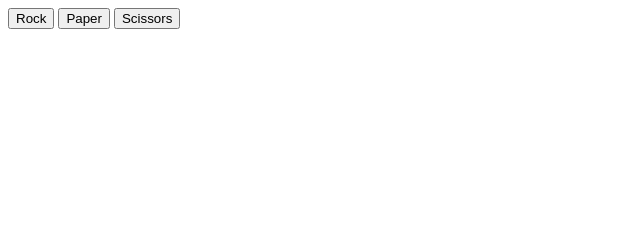
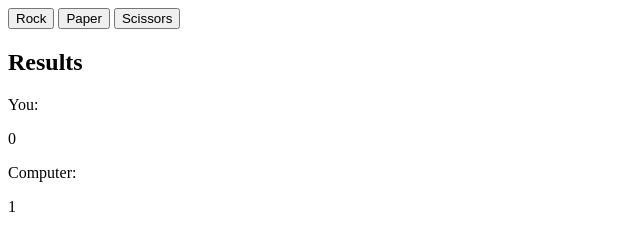
Before and after one commit to wsteo/odin-rock-paper-scissors, a plain HTML site: page index.html in a window 1280 px wide. Both pictures are taken after a click on the button "Rock". Shown: the whole page, without its empty margins (0-640 px from the left). Drawn offline with Linux system fonts and the light colour scheme.

Commit message:
Update gameplay and UI

```diff
--- a/index.html
+++ b/index.html
@@ -11,5 +11,17 @@
     <button id="rockBtn" value="rock">Rock</button>
     <button id="paperBtn" value="paper">Paper</button>
     <button id="scissorsBtn" value="scissors">Scissors</button>
+    <div>
+        <h2>Results</h2>
+        <div>
+            <p>You:</p>
+            <p id="playerScore">0</p>
+        </div>
+        <div>
+            <p>Computer:</p>
+            <p id="computerScore">0</p>
+        </div>
+    </div>
+    <p id="finalResult"></p>
 </body>
 </html>
--- a/script.js
+++ b/script.js
@@ -66,29 +66,30 @@ function showWinner(playerTotalScore, computerTotalScore) {
 
 
 function game() {
-    // let result = "";
-
-    // let playerSelection = getPlayerChoice();
-    // let computerSelection = getComputerChoice();
-    // result = playRound(playerSelection,computerSelection);
-    // console.log(displayResult(result,playerSelection, computerSelection));
-    // updateScore(result,playerTotalScore,computerTotalScore);
-
-    // console.log(showWinner(playerTotalScore, computerTotalScore));
-}
-
-game();
-
     const buttons = document.querySelectorAll('button');
-
-buttons.forEach((buttons) => {
-    buttons.addEventListener('click', function (e) {
+    let roundPlayed = 0;
+    buttons.forEach((button) => {
+        button.addEventListener('click', function (e) {
             let result = "";
             let playerChoice = this.value;
             playerChoice = playerChoice.toLowerCase();
             let computerSelection = getComputerChoice();
             result = playRound(playerChoice, computerSelection);
             updateScore(result, playerTotalScore, computerTotalScore);
+            document.getElementById("playerScore").textContent = playerTotalScore;
+            document.getElementById("computerScore").textContent = computerTotalScore;
             console.log(displayResult(result, playerChoice, computerSelection));
+            roundPlayed += 1;
+            if (roundPlayed == 5)
+            {
+                document.getElementById("finalResult").textContent = showWinner(playerTotalScore, computerTotalScore);
+                buttons.forEach((button) => {
+                    button.disabled = true;
+                });
+            }
         })
     });
+
+}
+
+game();
```
Lines whose indentation alone changed are shown as unchanged.
